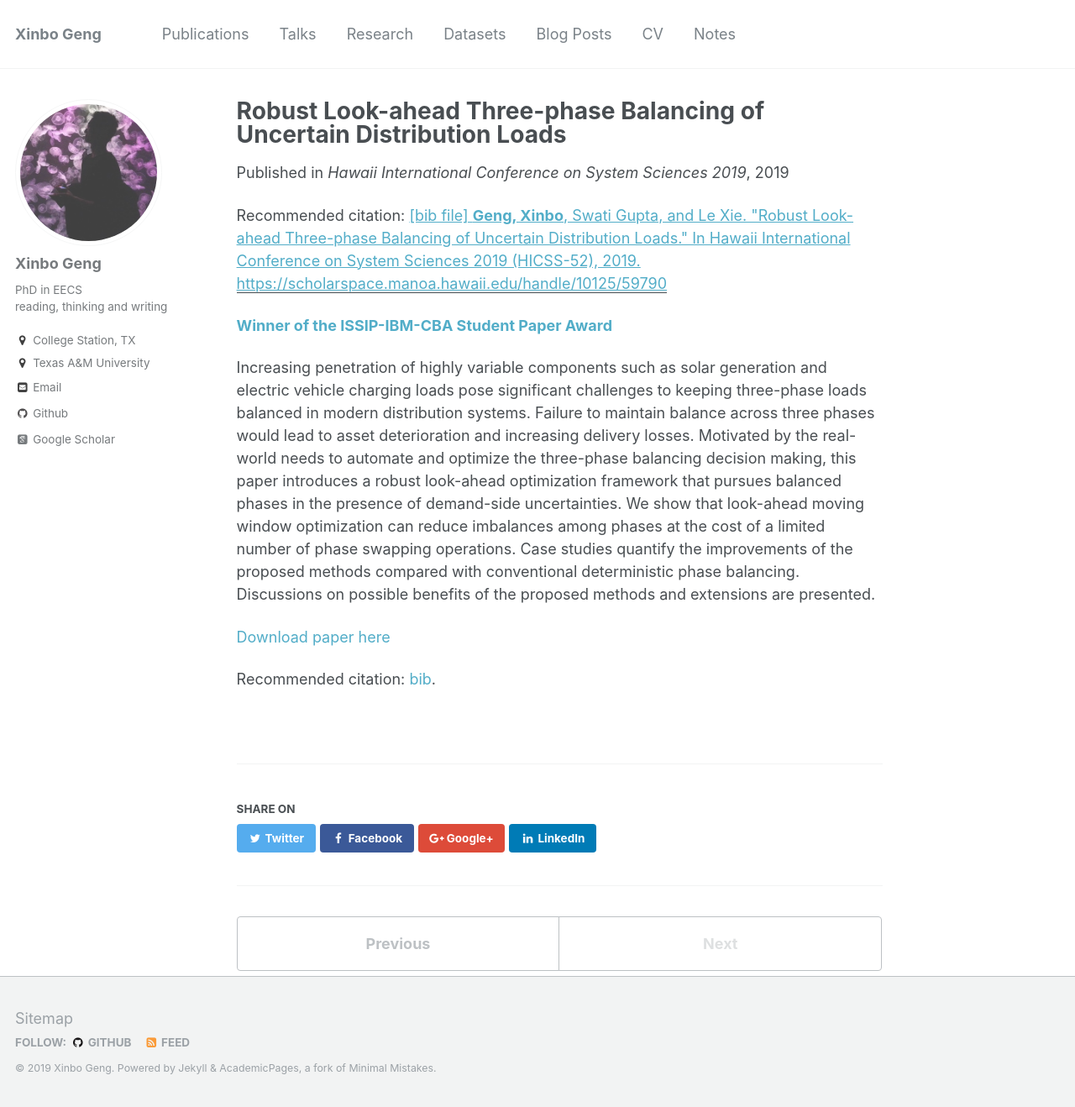
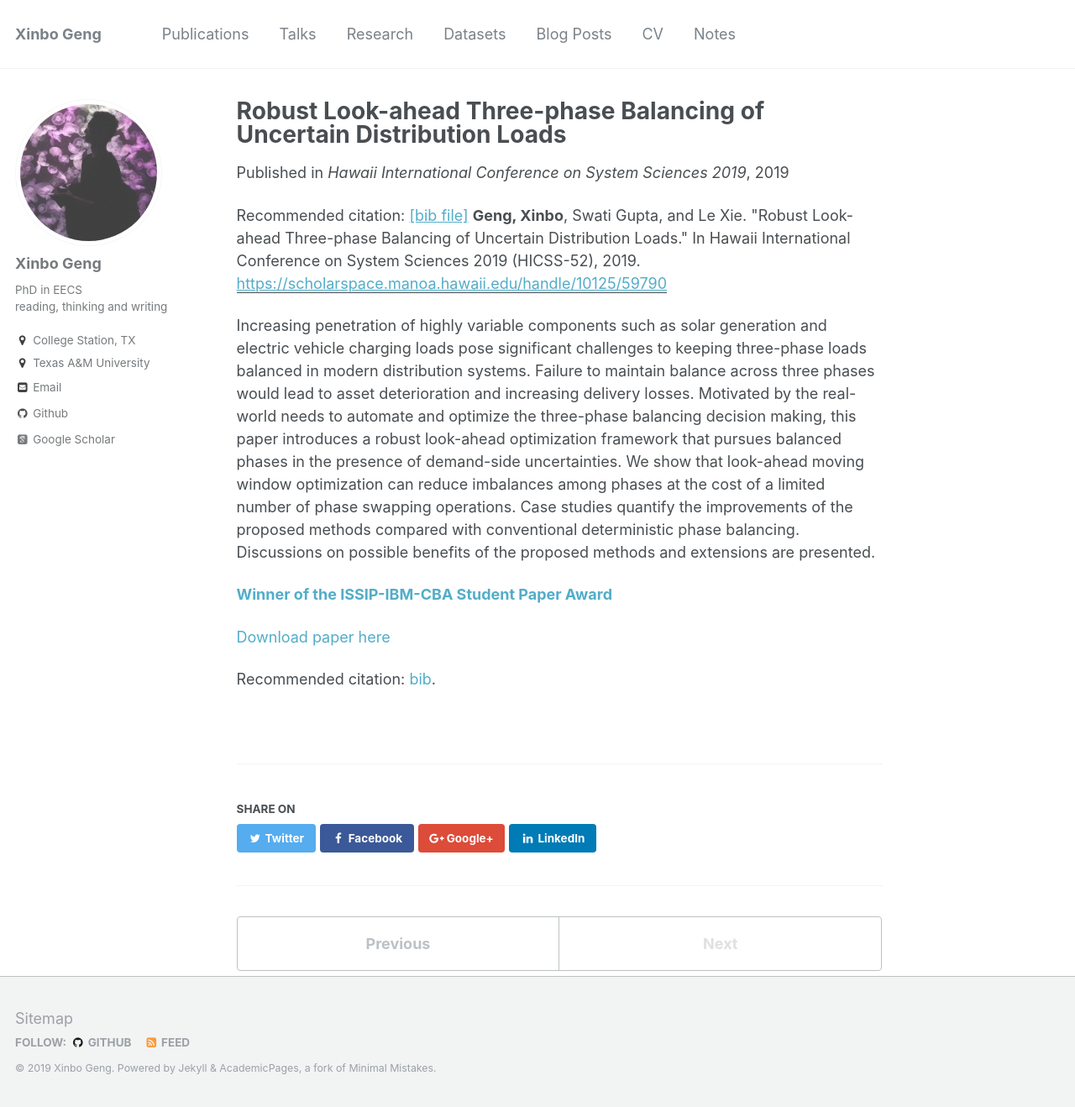
Before and after one commit to xb00dx/xb00dx.github.io, a Jekyll site: the page built from _publications/2019-01-RLAPB-HICSS.md, in a window 1280 px wide and 1318 px high. Shown: the whole window at 84% size. Built offline with Jekyll 4.4.1, drawn with Linux system fonts in a browser that asks for light colours; some web fonts are replaced.

```diff
--- a/_publications/2019-01-RLAPB-HICSS.md
+++ b/_publications/2019-01-RLAPB-HICSS.md
@@ -6,12 +6,14 @@ excerpt: 'Enhance the traditional phase balancing problem (in distribution syste
 date: 2019-01-08
 venue: 'Hawaii International Conference on System Sciences 2019'
 paperurl: 'https://scholarspace.manoa.hawaii.edu/handle/10125/59790'
-citation: '<a href = "http://xb00dx.github.io/files/2019-01-RLAPB-HICSS.bib">[bib file] <b>Geng, Xinbo</b>, Swati Gupta, and Le Xie. "Robust Look-ahead Three-phase Balancing of Uncertain Distribution Loads." In Hawaii International Conference on System Sciences 2019 (HICSS-52), 2019.'
+citation: '<a href = "http://xb00dx.github.io/files/2019-01-RLAPB-HICSS.bib">[bib file]</a> <b>Geng, Xinbo</b>, Swati Gupta, and Le Xie. "Robust Look-ahead Three-phase Balancing of Uncertain Distribution Loads." In Hawaii International Conference on System Sciences 2019 (HICSS-52), 2019.'
 ---
+
+
+Increasing penetration of highly variable components such as solar generation and electric vehicle charging loads pose significant challenges to keeping three-phase loads balanced in modern distribution systems. Failure to maintain balance across three phases would lead to asset deterioration and increasing delivery losses. Motivated by the real-world needs to automate and optimize the three-phase balancing decision making, this paper introduces a robust look-ahead optimization framework that pursues balanced phases in the presence of demand-side uncertainties. We show that look-ahead moving window optimization can reduce imbalances among phases at the cost of a limited number of phase swapping operations. Case studies quantify the improvements of the proposed methods compared with conventional deterministic phase balancing. Discussions on possible benefits of the proposed methods and extensions are presented.
 
 [<b>Winner of the ISSIP-IBM-CBA Student Paper Award</b>](http://hicss.hawaii.edu/program-hicss52/issip-ibm-cba-student-paper-awards/)
 
-Increasing penetration of highly variable components such as solar generation and electric vehicle charging loads pose significant challenges to keeping three-phase loads balanced in modern distribution systems. Failure to maintain balance across three phases would lead to asset deterioration and increasing delivery losses. Motivated by the real-world needs to automate and optimize the three-phase balancing decision making, this paper introduces a robust look-ahead optimization framework that pursues balanced phases in the presence of demand-side uncertainties. We show that look-ahead moving window optimization can reduce imbalances among phases at the cost of a limited number of phase swapping operations. Case studies quantify the improvements of the proposed methods compared with conventional deterministic phase balancing. Discussions on possible benefits of the proposed methods and extensions are presented.
 
 [Download paper here](http://xb00dx.github.io/files/2019-01-RLAPB-HICSS.pdf)
 
```
